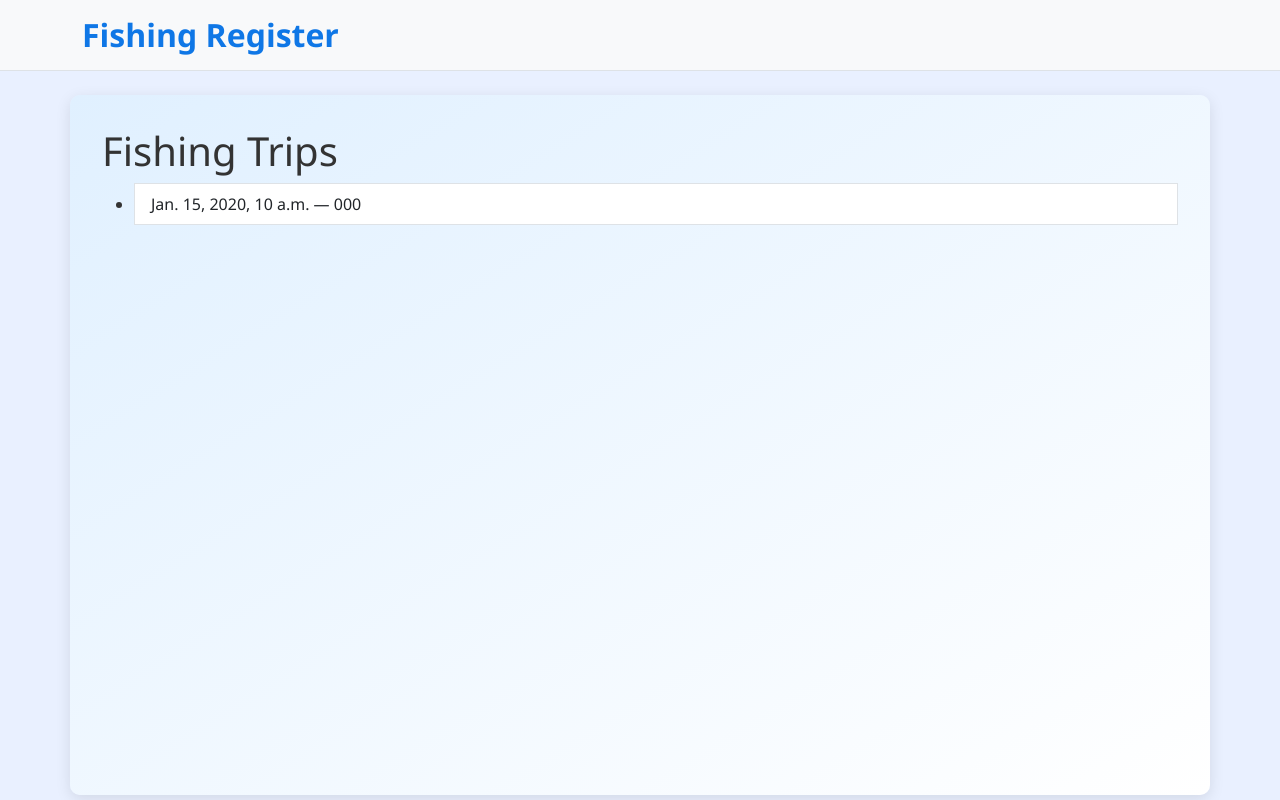
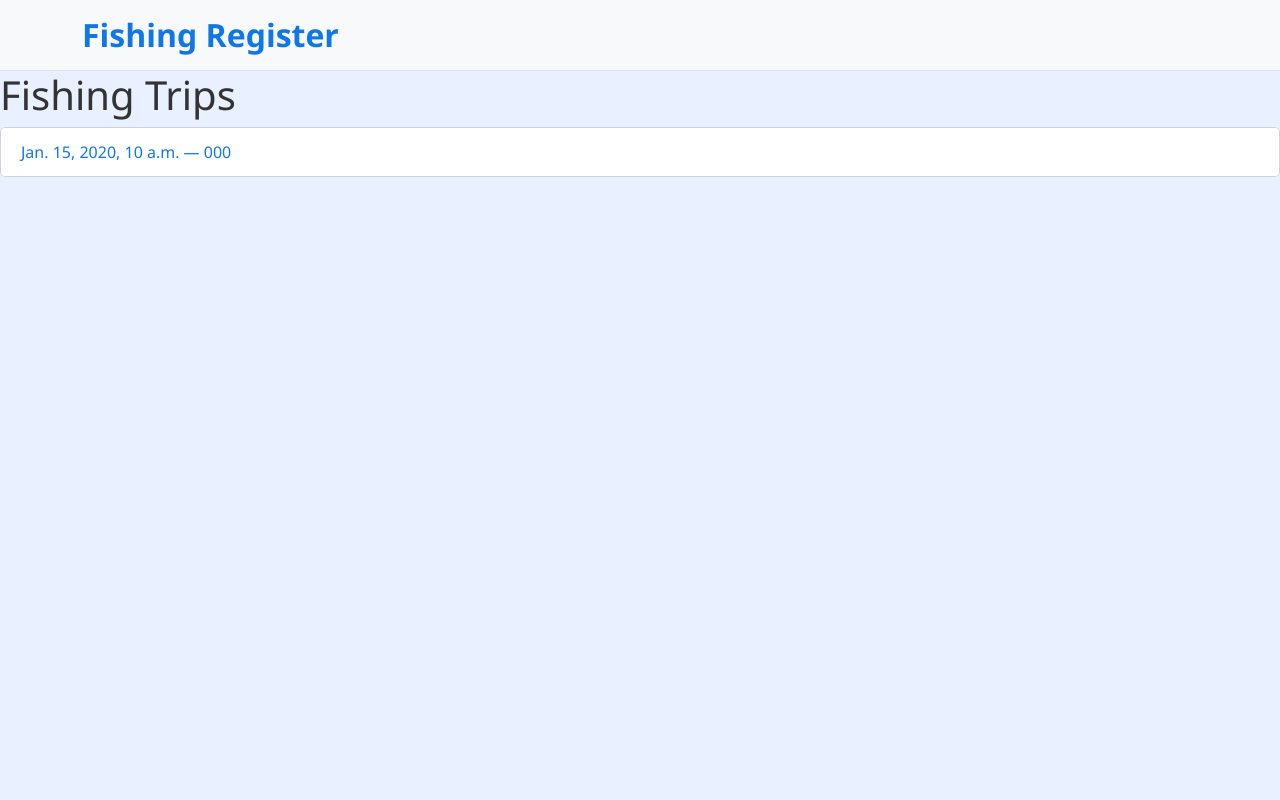
Before and after one commit to Yar00myr/register_of_fishing, a Django app: template project/api/templates/api/fishing_list.html in a window 1280 px wide. Run offline with Django 3.2, Linux system fonts and the light colour scheme; the template is opened without the code that fills it: most values are stand-ins (such as "Sample title", 1, 10 or a date in 2020).

Commit message:
minor corrections to styles and appearance

```diff
--- a/project/api/static/css/style.css
+++ b/project/api/static/css/style.css
@@ -72,3 +72,34 @@ form button:hover {
         padding: 1rem;
     }
 }
+
+.list-group ul {
+    list-style: none;
+    padding: 0;
+    margin: 0;
+}
+
+.list-group li {
+    margin-bottom: 8px;
+    border-radius: 5px;
+    overflow: hidden;
+}
+
+.list-group-item {
+    display: block;
+    padding: 12px 20px;
+    border: 1px solid #ced4da;
+    background-color: #ffffff;
+    color: #0f77e6;
+    text-decoration: none;
+    transition: background-color 0.2s, border-color 0.2s, color 0.2s;
+    font-weight: 500;
+}
+
+.list-group-item:hover,
+.list-group-item-action:hover {
+    background-color: #e0f0ff;
+    border-color: #0f77e6;
+    color: #0d6efd;
+    cursor: pointer;
+}
--- a/project/api/templates/api/_base.html
+++ b/project/api/templates/api/_base.html
@@ -40,7 +40,7 @@
         </div>
     </header>
 
-    <main class="container mt-4">
+    <main>
         {% block content %}{% endblock %}
     </main>
 
--- a/project/api/templates/api/fishing_list.html
+++ b/project/api/templates/api/fishing_list.html
@@ -1,6 +1,6 @@
 {% extends "api/_base.html" %}
 {% block content %}
-    <h1>Fishing Trips</h1>
+    <h1 class="fishing-trips">Fishing Trips</h1>
     <div class="list-group">
         <ul>
             {% for trip in trips %}
--- a/project/api/templates/api/stats.html
+++ b/project/api/templates/api/stats.html
@@ -52,7 +52,7 @@
                 {% for catch in top_catches %}
                     {% if catch.photo %}
                         <div class="carousel-item {% if forloop.first %}active{% endif %}">
-                            <img src="{{ catch.photo.url }}" class="d-block w-100" alt="{{ catch.fish_type }}">
+                            <img src="{{ catch.photo.url }}" class="carus-img d-block w-100" alt="{{ catch.fish_type }}">
                             <div class="carousel-caption d-none d-md-block">
                                 <h5>{{ catch.fish_type }}</h5>
                                 <p>{{ catch.weight|default:"—" }} kg</p>
```
